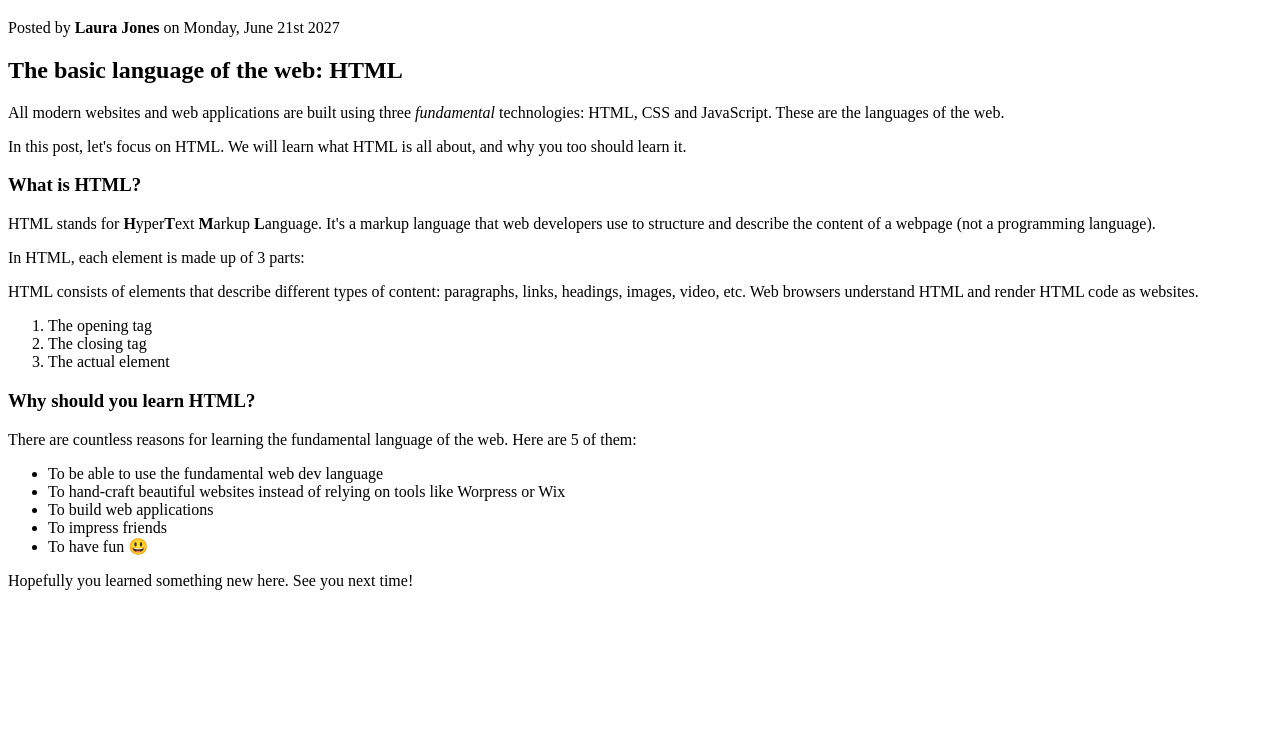
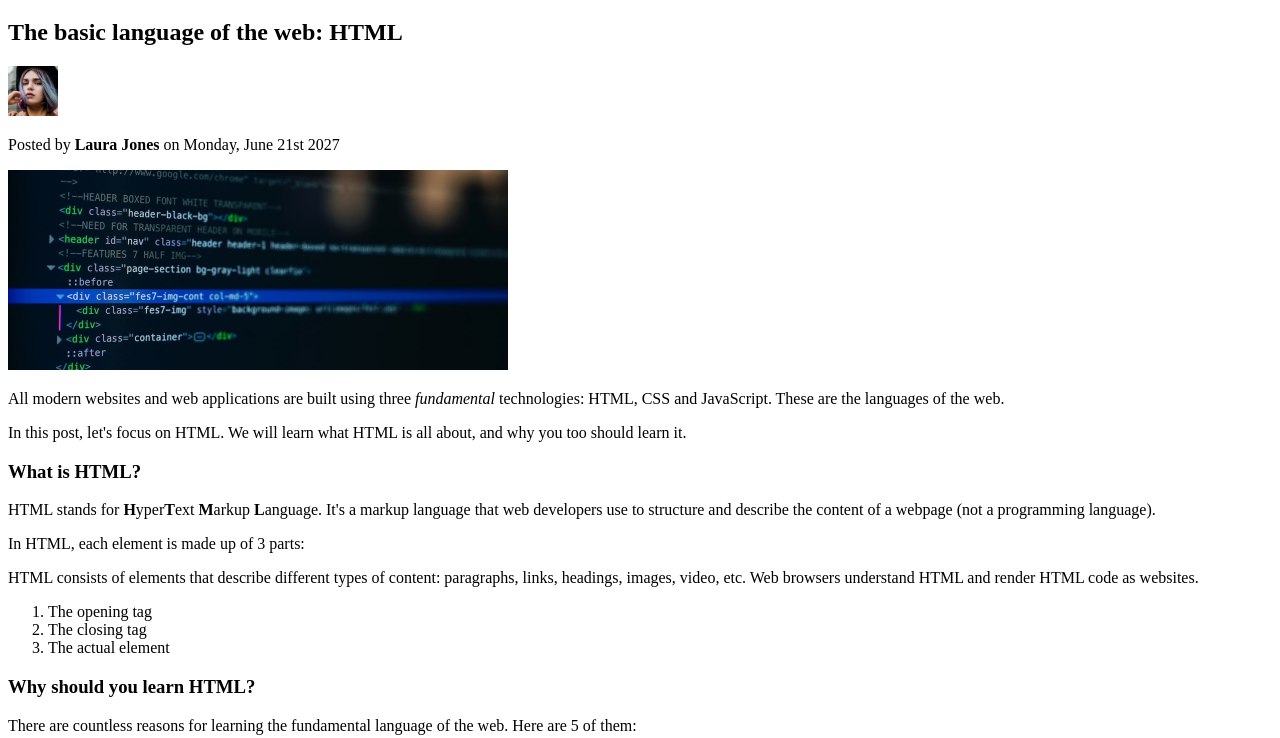
Before and after one commit to jerryjarvela/Html-Css, a plain HTML site: page starter/02-HTML-Fundamentals/index.html in a window 1280 px wide. Shown: the part 62-800 px from the top of the page. Drawn offline with Linux system fonts and the light colour scheme.

Commit message:
Images and Attributes

```diff
--- a/starter/02-HTML-Fundamentals/index.html
+++ b/starter/02-HTML-Fundamentals/index.html
@@ -1,6 +1,7 @@
 <!DOCTYPE html>
-<html>
+<html lang="en">
   <head>
+    <meta charset="UTF-8" />
     <title>The basic language of the web: HTML</title>
   </head>
 
@@ -15,8 +16,24 @@
     -->
 
     <h1>📘 The Code Magazine</h1>
+    <h2>The basic language of the web: HTML</h2>
+
+    <img
+      src="laura-jones.jpg"
+      alt="Headshot of Laura Jones"
+      width="50"
+      height="50"
+    />
+
     <p>Posted by <strong>Laura Jones</strong> on Monday, June 21st 2027</p>
-    <h2>The basic language of the web: HTML</h2>
+
+    <img
+      src="post-img.jpg"
+      alt="HTML code on a screen."
+      width="500"
+      height="200"
+    />
+
     <p>
       All modern websites and web applications are built using three
       <em>fundamental</em>
```
